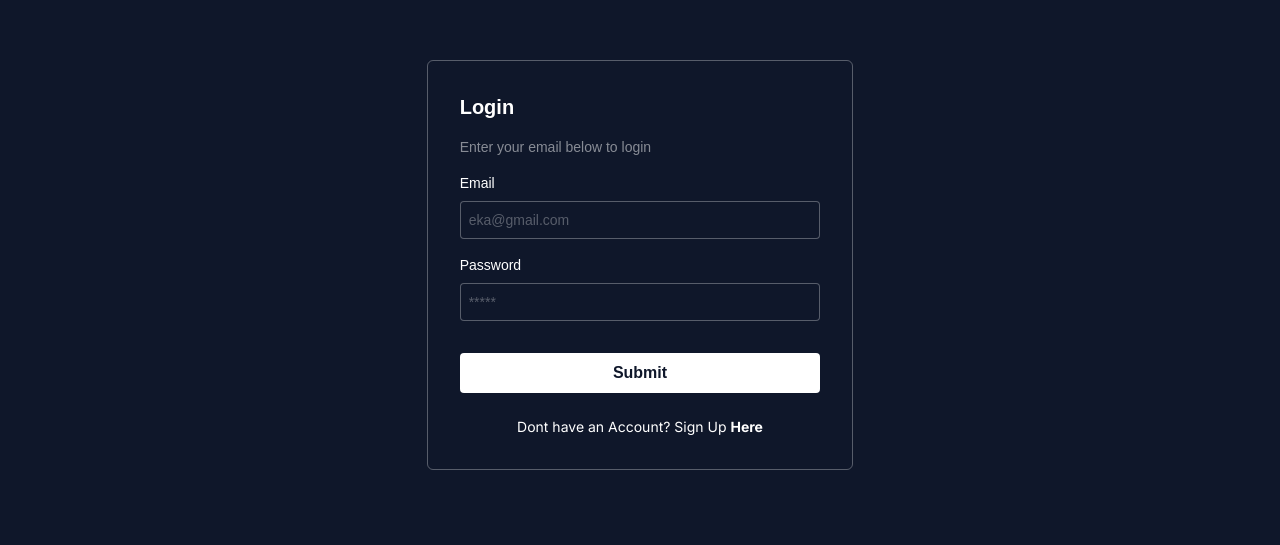
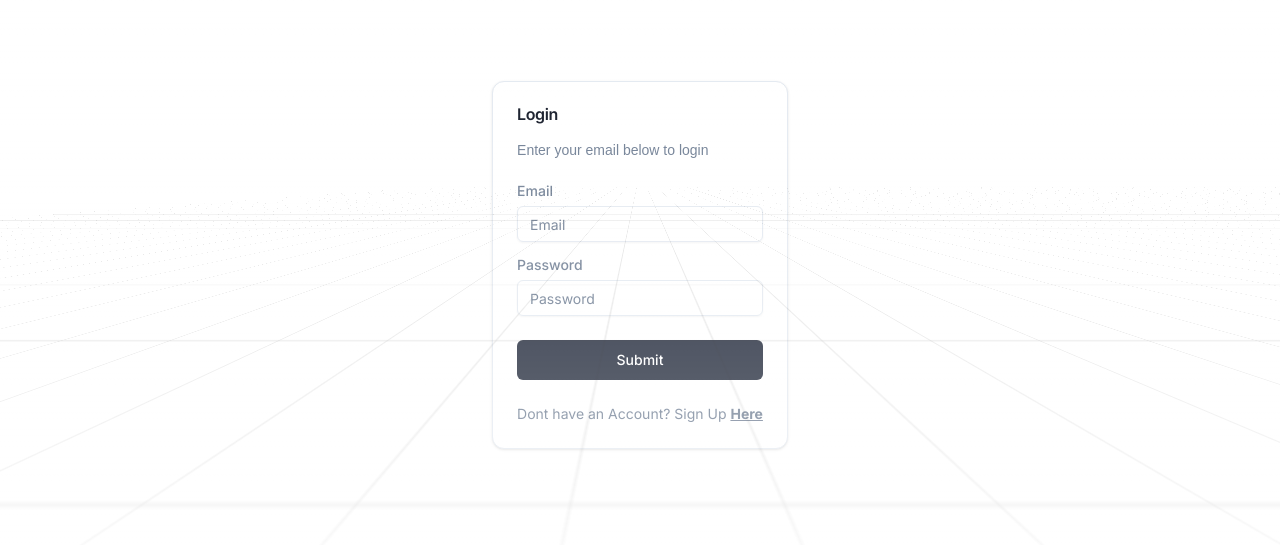
Before and after one commit to ekaputra04/simple-election-app, a Next.js app: page /auth/login in a window 1280 px wide. Shown: the part 135-680 px from the top of the page. Built offline with nearby package versions, Linux system fonts and the light colour scheme; no server answers.

Commit message:
fix: LoginPage --modify to shadcn ui full

```diff
--- a/package.json
+++ b/package.json
@@ -13,6 +13,7 @@
     "@radix-ui/react-avatar": "^1.1.0",
     "@radix-ui/react-dropdown-menu": "^2.1.1",
     "@radix-ui/react-icons": "^1.3.0",
+    "@radix-ui/react-label": "^2.1.0",
     "@radix-ui/react-navigation-menu": "^1.2.0",
     "@radix-ui/react-slot": "^1.1.0",
     "class-variance-authority": "^0.7.0",
--- a/src/app/auth/login/page.tsx
+++ b/src/app/auth/login/page.tsx
@@ -9,6 +9,16 @@ import { useRouter } from "next/navigation";
 import Head from "next/head";
 import { useAuthMiddleware } from "../../auth/middleware/authMiddleware";
 import Loader from "@/components/Loader";
+import { Input } from "@/components/ui/input";
+import { Label } from "@/components/ui/label";
+import {
+  Card,
+  CardDescription,
+  CardHeader,
+  CardTitle,
+} from "@/components/ui/card";
+import { Button } from "@/components/ui/button";
+import RetroGrid from "@/components/magicui/retro-grid";
 
 export default function LoginPage() {
   const router = useRouter();
@@ -60,14 +70,57 @@ export default function LoginPage() {
 
   return (
     <>
-      <Head>
-        <title>Simple Election App</title>
-      </Head>
+      <Loader loading={isLoading} />
+      <div className="flex justify-center items-center bg-white dark:bg-primary dark:bg-slate-950 w-full h-[100vh]">
+        <RetroGrid />
+        <Card>
+          <CardHeader>
+            <CardTitle>Login</CardTitle>
+            <CardDescription>
+              <p className="[&:not(:first-child)]:mt-4 py-3 text-sm poppins-regular">
+                Enter your email below to login
+              </p>
+              <div className="items-center gap-2 grid pt-3 w-full max-w-sm">
+                <Label htmlFor="email">Email</Label>
+                <Input
+                  type="email"
+                  id="email"
+                  placeholder="Email"
+                  required
+                  onChange={handleInputChange(setEmail)}
+                  value={email}
+                />
+              </div>
+              <div className="items-center gap-2 grid mt-4 w-full max-w-sm">
+                <Label htmlFor="password">Password</Label>
+                <Input
+                  type="password"
+                  id="password"
+                  placeholder="Password"
+                  required
+                  onChange={handleInputChange(setPassword)}
+                  value={password}
+                />
+              </div>
 
-      <Loader loading={isLoading} />
+              <Button
+                className="mt-6 w-full text-white dark:text-slate-950"
+                onClick={handleLogin}
+                disabled={isLoading}
+              >
+                Submit
+              </Button>
+              <p className="m-auto mt-6 text-sm">
+                Dont have an Account? Sign Up{" "}
+                <Link href={"/auth/register"} className="font-bold underline">
+                  Here
+                </Link>
+              </p>
+            </CardDescription>
+          </CardHeader>
+        </Card>
 
-      <div className="flex justify-center items-center bg-primary w-full h-[100vh]">
-        <div className="flex flex-col border-white/30 shadow-sm/50 shadow-white p-8 border rounded-md md:w-1/2 lg:w-1/3">
+        {/* <div className="flex flex-col border-white/30 shadow-sm/50 shadow-white p-8 border rounded-md md:w-1/2 lg:w-1/3">
           <h4 className="scroll-m-20 text-white text-xl poppins-semibold">
             Login
           </h4>
@@ -110,7 +163,7 @@ export default function LoginPage() {
               Here
             </Link>
           </p>
-        </div>
+        </div> */}
       </div>
     </>
   );
--- a/src/app/auth/middleware/authMiddleware.tsx
+++ b/src/app/auth/middleware/authMiddleware.tsx
@@ -8,8 +8,20 @@ export const useAuthMiddleware = () => {
   const router = useRouter();
 
   useEffect(() => {
-    if (!loading && user) {
-      router.push("/"); // Ganti dengan rute yang sesuai
+    if (!loading) {
+      const currentPath =
+        typeof window !== "undefined" ? window.location.pathname : "";
+
+      // Arahkan pengguna berdasarkan autentikasi
+      if (user && currentPath === "/auth/login") {
+        router.push("/");
+      }
+      if (user && currentPath === "/auth/register") {
+        router.push("/");
+      }
+      if (!user && currentPath === "/") {
+        router.push("/");
+      }
     }
   }, [user, loading, router]);
 
--- a/src/app/auth/register/page.tsx
+++ b/src/app/auth/register/page.tsx
@@ -6,7 +6,6 @@ import { getAuth, createUserWithEmailAndPassword } from "firebase/auth";
 import { getFirestore, doc, setDoc } from "firebase/firestore";
 import Link from "next/link";
 import { useRouter } from "next/navigation";
-import Head from "next/head";
 import { useAuthMiddleware } from "../middleware/authMiddleware";
 import Loader from "@/components/Loader";
 
@@ -26,7 +25,6 @@ export default function RegisterPage() {
   }
 
   if (user) {
-    // Jika pengguna sudah login, arahkan ke halaman utama atau dashboard
     return null;
   }
 
@@ -42,6 +40,7 @@ export default function RegisterPage() {
     }
 
     setIsLoading(true);
+
     try {
       const { user } = await createUserWithEmailAndPassword(
         auth,
@@ -53,11 +52,10 @@ export default function RegisterPage() {
         name,
         email,
         selectedCandidate: null,
+        isAdmin: false,
       });
       toast.success("Registrasi berhasil!");
-      setTimeout(() => {
-        router.push("/auth/login");
-      }, 500);
+      router.push("/auth/login");
     } catch (error: any) {
       console.error("Error registering:", error);
       toast.error("Registrasi gagal!");
@@ -77,10 +75,6 @@ export default function RegisterPage() {
 
   return (
     <>
-      <Head>
-        <title>Login</title>
-      </Head>
-
       <Loader loading={isLoading} />
 
       <div className="flex justify-center items-center bg-primary w-full h-[100vh]">
@@ -110,7 +104,7 @@ export default function RegisterPage() {
             type="email"
             value={email}
             onChange={handleInputChange(setEmail)}
-            placeholder="eka@gmail.com"
+            placeholder="user@gmail.com"
             className="border-white/30 bg-primary mt-2 p-2 border rounded-sm text-sm text-white placeholder:text-white/30 poppins-regular"
           />
           <p className="[&:not(:first-child)]:mt-4 text-sm text-white poppins-regular">
--- /dev/null
+++ b/src/components/ui/input.tsx
@@ -0,0 +1,25 @@
+import * as React from "react"
+
+import { cn } from "@/lib/utils"
+
+export interface InputProps
+  extends React.InputHTMLAttributes<HTMLInputElement> {}
+
+const Input = React.forwardRef<HTMLInputElement, InputProps>(
+  ({ className, type, ...props }, ref) => {
+    return (
+      <input
+        type={type}
+        className={cn(
+          "flex h-9 w-full rounded-md border border-input bg-transparent px-3 py-1 text-sm shadow-sm transition-colors file:border-0 file:bg-transparent file:text-sm file:font-medium placeholder:text-muted-foreground focus-visible:outline-none focus-visible:ring-1 focus-visible:ring-ring disabled:cursor-not-allowed disabled:opacity-50",
+          className
+        )}
+        ref={ref}
+        {...props}
+      />
+    )
+  }
+)
+Input.displayName = "Input"
+
+export { Input }
--- /dev/null
+++ b/src/components/ui/label.tsx
@@ -0,0 +1,26 @@
+"use client"
+
+import * as React from "react"
+import * as LabelPrimitive from "@radix-ui/react-label"
+import { cva, type VariantProps } from "class-variance-authority"
+
+import { cn } from "@/lib/utils"
+
+const labelVariants = cva(
+  "text-sm font-medium leading-none peer-disabled:cursor-not-allowed peer-disabled:opacity-70"
+)
+
+const Label = React.forwardRef<
+  React.ElementRef<typeof LabelPrimitive.Root>,
+  React.ComponentPropsWithoutRef<typeof LabelPrimitive.Root> &
+    VariantProps<typeof labelVariants>
+>(({ className, ...props }, ref) => (
+  <LabelPrimitive.Root
+    ref={ref}
+    className={cn(labelVariants(), className)}
+    {...props}
+  />
+))
+Label.displayName = LabelPrimitive.Root.displayName
+
+export { Label }
```
Also changed, not shown: 1 other file (tests, documents, lock files or other folders).
